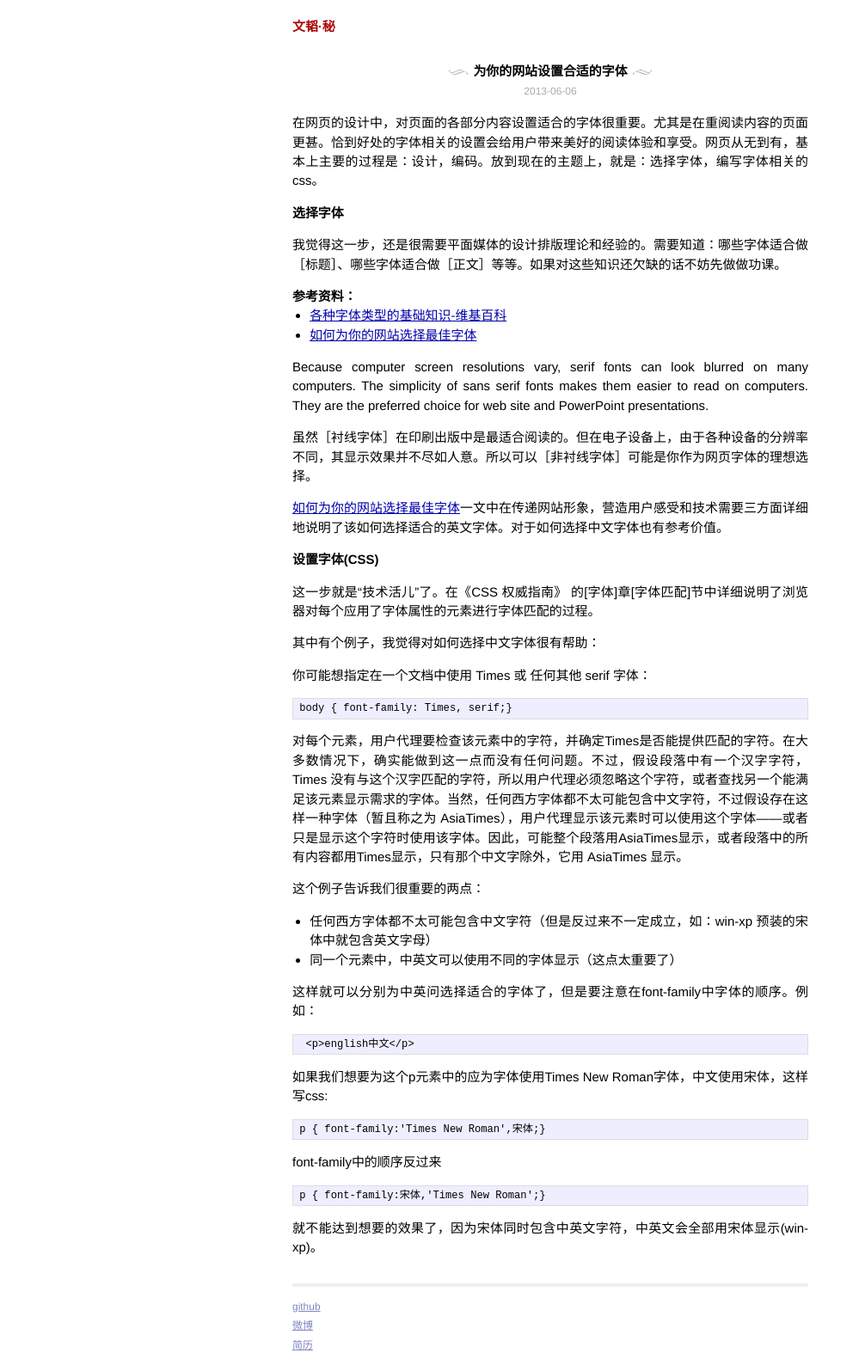
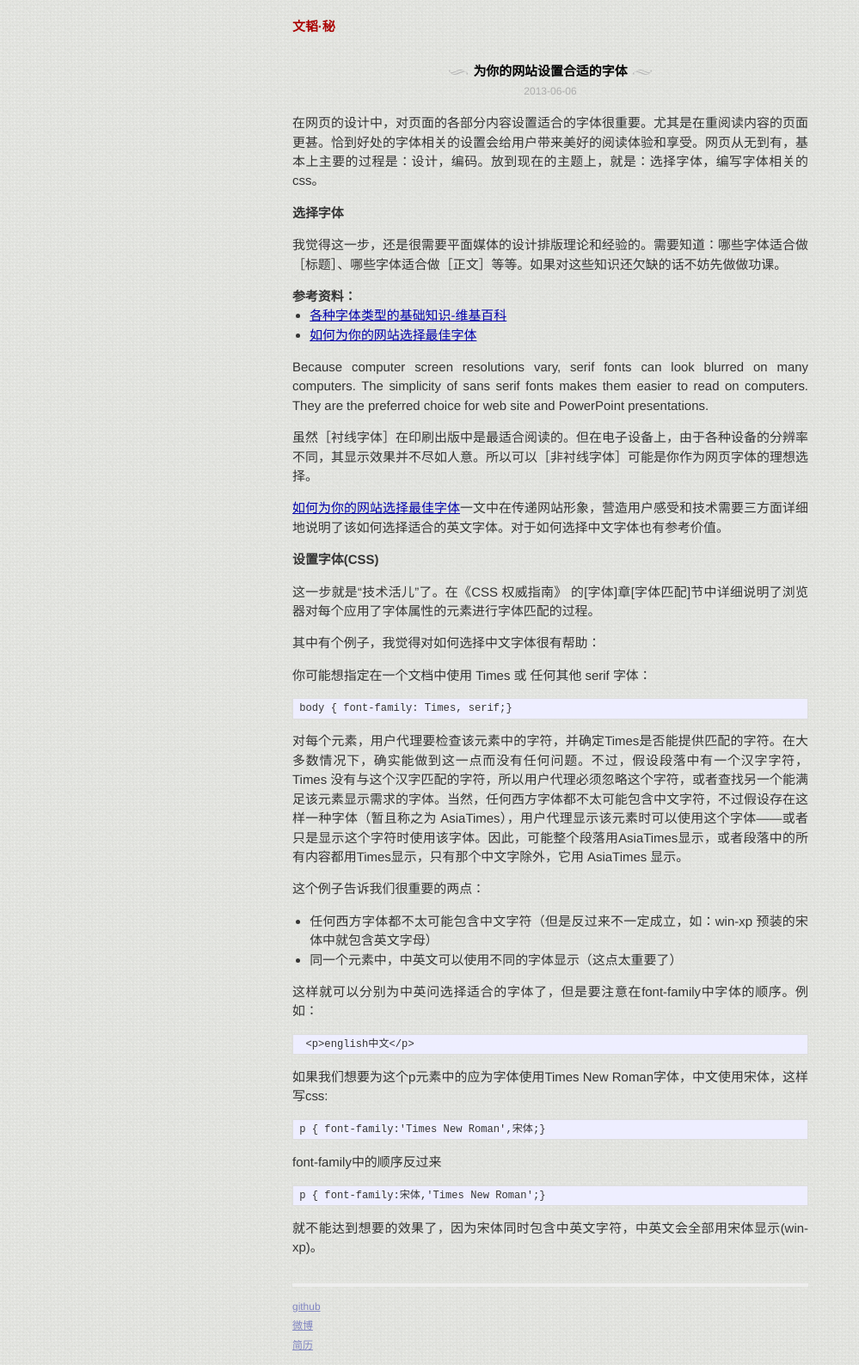
Before and after one commit to zhangwentao/blog, a Jekyll site: the page built from _posts/2013-06-06-set-the-appropriate-font-for-your-website.md, in a window 1280 px wide. Shown: the whole page at 86% size, without its empty margins (0-999 px from the left). Built offline with Jekyll 4.4.1, drawn with Linux system fonts in a browser that asks for light colours; Markdown is read by kramdown in place of the engine named in the settings; comment, search, counter and statistics services are not loaded.

Commit message:
修改全站背景

```diff
--- a/css/main.css
+++ b/css/main.css
@@ -17,6 +17,7 @@ body {
 	font: 13.34px Helvetica, Arial, sans-serif;
 	font-size: small;
 	text-align: center;
+	background: url(../img/farmer.png);
 }
 
 h1, h2, h3, h4, h5, h6 {
@@ -66,6 +67,7 @@ a:visited { color: #a0a; }
 
 .post {
 	margin-bottom: 30px;
+	color: #333;
 }
 
 .post-date {
@@ -182,6 +184,7 @@ a:visited { color: #a0a; }
 	border: 1px solid #ddd;
 	background-color: #eef;
 	padding: 0 .4em;
+	overflow: auto;
 }
 
 .post ul, .post ol {
```
Also changed, not shown: img/farmer.png (added).
